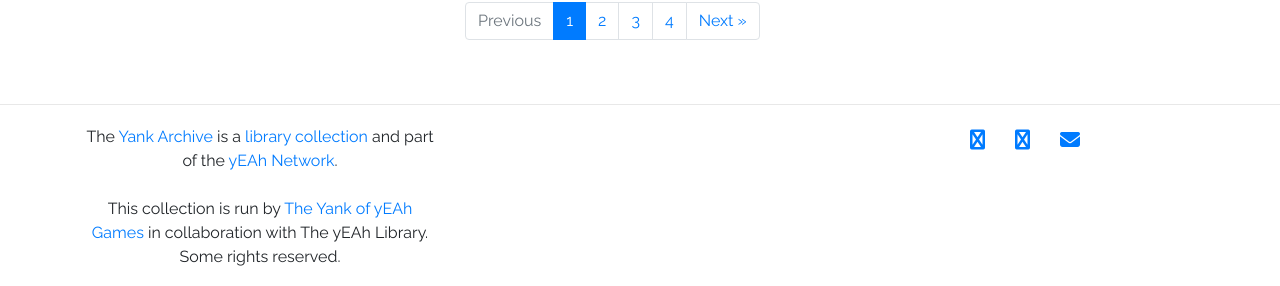
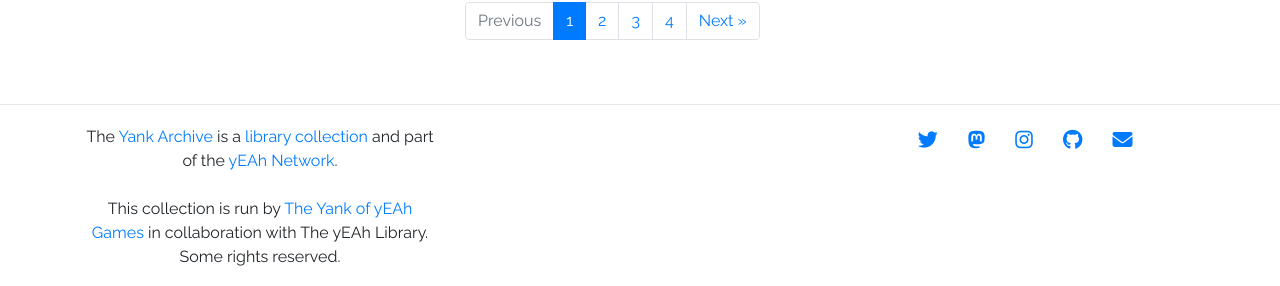
Before and after one commit to yEAh-Games/collections-yank, a Jekyll site: the page built from index.html, in a window 1280 px wide. Shown: the part 1340-1626 px from the top of the page. Built offline with Jekyll 4.4.1, drawn with Linux system fonts in a browser that asks for light colours; nearby versions of some CDN libraries; the list of posts is cut into pages by our own code.

Commit message:
Actual final updates

```diff
--- a/_config.yml
+++ b/_config.yml
@@ -1,9 +1,9 @@
-# Welcome to Jekyll!
 #
-# This config file is meant for settings that affect your whole blog, values
+#
+# This config file is meant for settings that affect the entire collection, values
 # which you are expected to set up once and rarely need to edit after that.
-# For technical reasons, this file is *NOT* reloaded automatically when you use
-# 'jekyll serve'. If you change this file, please restart the server process.
+#
+#
 
 # Site settings
 title: Yank • Library / yEAh Network
@@ -12,29 +12,30 @@ description: > # this means to ignore newlines until "baseurl:"
   The official Yank of yEAh Games library archive collection. Learn about The Yank, how to get started, and view the latest updates on all stuff finance-related.
 
 
-#baseurl: "/cards" # the subpath of your site, e.g. /blog
+#baseurl: "/cards" # the subpath of your site, e.g. /archive (don't uncomment if served directly from base protocol)
 url: "https://yankarchive.yeahgames.net" # the base hostname & protocol for your site
 
 #sidebar
 default-image: https://cdn.yeahgames.net/img/branding/logos/text/red.png # If there is no featured image in a post then this image will be showed. Also on all pages this image will be showed. Use a 500x250 image.
 
-#footer
-
 built-by: The yEAh Games Corporation, LLC.
 
-copyright:
+collection: # Details about your collection
+   name: Yank Archive
+   link: '//yankarchive.yeahgames.net'
+
+owner: # Details about your collection's owner(s)
+   name: The Yank of yEAh Games
+   link: '//yank.yeahgames.net'
+
+copyright: # Copyright details
    name: The yEAh Games Corporation, LLC.
    link: 'https://yeahgames.net'
 
 # Build settings
-permalink: /item/:title/
-paginate: 9
-paginate_path: /page:num/
-
-# Tracker
-analytics: UA-83979019-1
-
-# Comments
+permalink: /item/:title/ # Default permalink for item URLS. This is free to be customized, but for your items to appear in the main library, the **filename** must still be the item's unique identifier (we recommend including it in the YAML frontmatter with the 'item:' line as well)
+paginate: 9 # Number of items to be shown per pagination page.
+paginate_path: /page:num/ # Pagination page path.
 
 #social
 facebook:
@@ -42,7 +43,15 @@ quora:
 twitter: http://twitter.com/yEAhGames_
 github: http://github.com/yEAh-Games
 email: admin@yeahgames.net
+mastodon: https://mstdn.social/@yeah
+instagram: https://instagram.com/_yeahgames
 
+# Comments
+
+# IGNORE! :
+
+# Tracker
+analytics: UA-83979019-1
 
 # Sass style
 sass:
@@ -52,11 +61,3 @@ sass:
 plugins:
   - jekyll-paginate
   - jekyll-seo-tag
-
-collection:
-   name: Yank Archive
-   link: '//yankarchive.yeahgames.net'
-
-owner:
-   name: The Yank of yEAh Games
-   link: '//yank.yeahgames.net'
--- a/_includes/footer.html
+++ b/_includes/footer.html
@@ -11,19 +11,29 @@
       <div class="col-md-4 text-center mt25">
         {% if site.facebook %}
         <a target="_blank" href="{{site.facebook}}"
-          ><li class="social facebook"><i class="fa fa-facebook-square"></i></li
+          ><li class="social facebook"><i class="fa-brands fa-facebook"></i></li
         ></a>
         {% endif %} {% if site.quora %}
         <a target="_blank" href="{{site.quora}}"
-          ><li class="social quora"><i class="fa fa-quora"></i></li
+          ><li class="social quora"><i class="fa-brands fa-quora"></i></li
         ></a>
         {% endif %} {% if site.twitter %}
         <a target="_blank" href="{{site.twitter}}"
-          ><li class="social twitter"><i class="fa fa-twitter-square"></i></li
+          ><li class="social twitter"><i class="fa-brands fa-twitter"></i></li
         ></a>
-        {% endif %} {% if site.github %}
+        {% endif %}
+        {% if site.mastodon %}
+        <a target="_blank" href="{{site.mastodon}}"
+          ><li class="social"><i class="fa-brands fa-mastodon"></i></li
+        ></a>
+        {% endif %}        {% if site.instagram %}
+        <a target="_blank" href="{{site.instagram}}"
+          ><li class="social"><i class="fa-brands fa-instagram"></i></li
+        ></a>
+        {% endif %}
+        {% if site.github %}
         <a target="_blank" href="{{site.github}}"
-          ><li class="social github"><i class="fa fa-github-square"></i></li
+          ><li class="social github"><i class="fa-brands fa-github"></i></li
         ></a>
         {% endif %} {% if site.email %}
         <a target="_blank" href="mailto:{{site.email}}"
```
